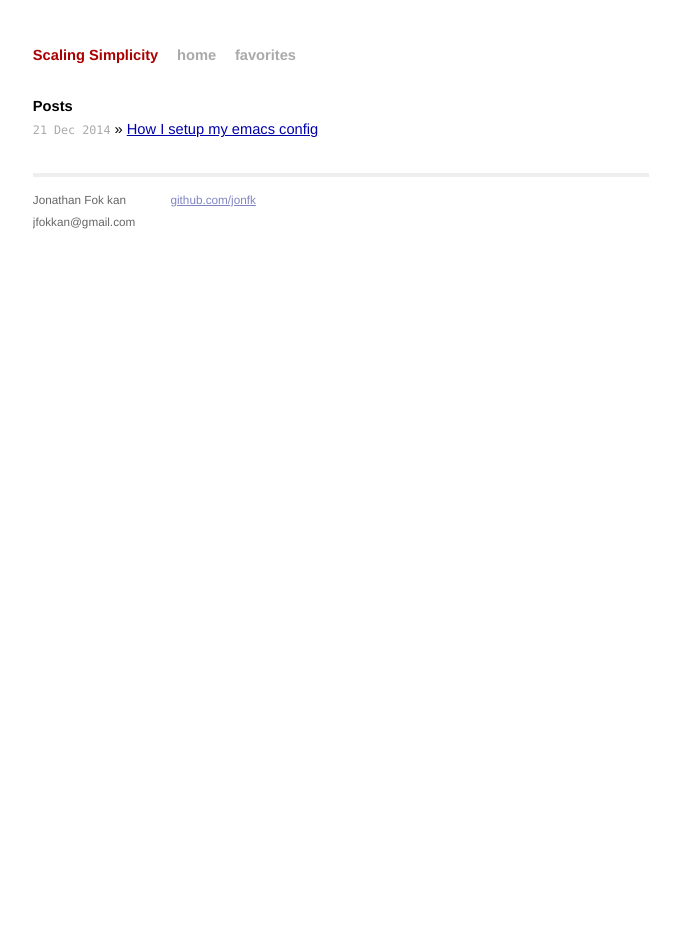
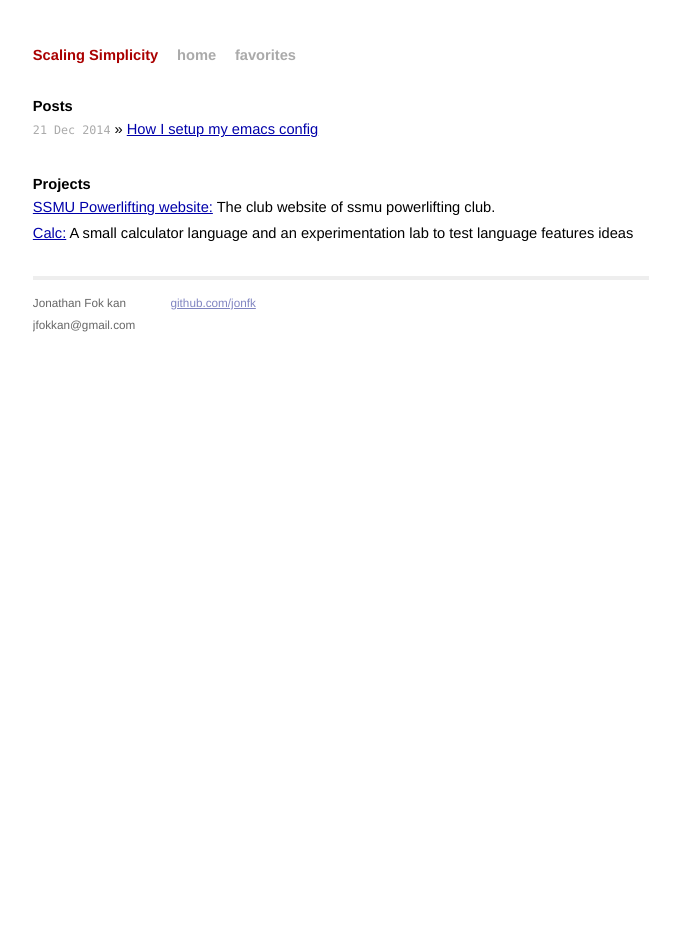
Before and after one commit to jonfk/jonfk.ca, a Jekyll site: the page built from index.html, in a window 1280 px wide. Shown: the whole page, without its empty margins (299-979 px from the left). Built offline with Jekyll 4.4.1, drawn with Linux system fonts in a browser that asks for light colours; Markdown is read by kramdown in place of the engine named in the settings.

Commit message:
ADDED projects

```diff
--- a/index.html
+++ b/index.html
@@ -9,4 +9,10 @@ title: Scaling Simplicity
     <li><span>{{ post.date | date_to_string }}</span> &raquo; <a href="{{ post.url }}">{{ post.title }}</a></li>
     {% endfor %}
   </ul>
+
+  <h2>Projects</h2>
+  <ul class="posts">
+    <li><a href="https://github.com/jonfk/ssmu-powerlifting-play">SSMU Powerlifting website:</a> The club website of ssmu powerlifting club.</li>
+    <li><a href="https://github.com/jonfk/calc">Calc:</a>  A small calculator language and an experimentation lab to test language features ideas</li>
+  </ul>
 </div>
```
